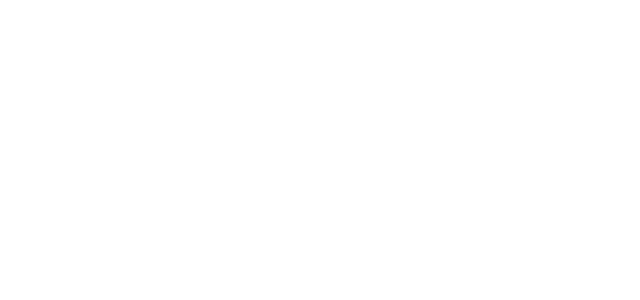
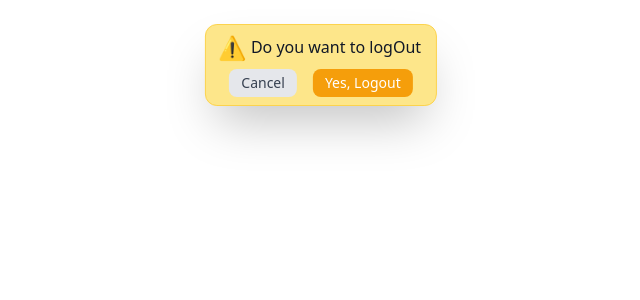
Before and after one commit to dineshkhichar569/jobrix-company-module, a React (Vite) app in the folder frontend/: page /pop in a window 1280 px wide. Before the commit this address had no page. Shown: the top 300 px of the page, without its empty margins (319-959 px from the left). Built offline with nearby package versions, Linux system fonts and the light colour scheme; a web font is replaced by a local one.

Commit message:
working on confirm popup

```diff
--- a/frontend/src/App.jsx
+++ b/frontend/src/App.jsx
@@ -7,6 +7,7 @@
 import AdminDashboard from "./pages/admin/AdminDashboard";
 import IsLoggedInRoute from "./guards/isLoggedInRoute";
 import LoggedOutOnlyRoute from "./guards/LoggedOutOnlyRoute";
+import ConfirmPopup from "./components/ui/popUpMessages/ConfirmPopUp";
 
 function App() {
   return (
@@ -22,6 +23,23 @@
         <Route element={<IsLoggedInRoute />}>
           <Route path="/admin/*" element={<AdminDashboard />} />
         </Route>
+
+        <Route
+          path="/pop"
+          element={
+            <ConfirmPopup
+              placeholder="Do you want to logOut"
+              icon="⚠️"
+              top="24px"
+              background="#FFFFFF"
+              color="white"
+              textSize="16px"
+              px="15px"
+              py="8px"
+              popUpDirection="top"
+            />
+          }
+        />
       </Routes>
     </>
   );
--- /dev/null
+++ b/frontend/src/components/ui/popUpMessages/ConfirmPopUp.jsx
@@ -0,0 +1,61 @@
+import { AnimatePresence, motion } from "framer-motion";
+
+function ConfirmPopup({
+  placeholder,
+  icon,
+  top,
+  bottom,
+  color,
+  background,
+  textSize,
+  px,
+  py,
+  popUpDirection,
+}) {
+  const yOffset = popUpDirection === "top" ? -40 : 40;
+  return (
+    <motion.div
+      initial={{ y: yOffset, x: "-50%" }}
+      animate={{ y: 0, x: "-50%" }}
+      exit={{ y: yOffset, x: "-50%" }}
+      transition={{ duration: 0.3, ease: "easeIn" }}
+      style={{
+        top,
+        bottom,
+        // backgroundColor: background,
+        color,
+        fontSize: textSize,
+        padding: `${py} ${px}`,
+      }}
+      className="fixed left-1/2 rounded-xl shadow-2xl font-medium z-50 space-y-2 border border-amber-300 text-gray-900 bg-amber-200"
+    >
+      <span className="flex items-center gap-2">
+        {/* for animated emoji */}
+        <motion.span
+          initial={{ scale: 0, rotate: 0 }}
+          animate={{ scale: 1.2, rotate: 0 }}
+          transition={{
+            type: "spring",
+            stiffness: 400,
+            damping: 1,
+          }}
+          className="text-lg"
+        >
+          {icon}
+        </motion.span>
+
+        <span className="text-gray-900">{placeholder}</span>
+      </span>
+      <div className="flex items-center justify-center gap-4 text-sm">
+        <button className="bg-gray-200 hover:bg-gray-400 text-gray-700 px-3 py-1 rounded-lg transition-all duration-200">
+          Cancel
+        </button>
+        <button className="bg-amber-500 hover:bg-amber-600 text-white px-3 py-1 rounded-lg transition-all duration-200">
+          Yes, Logout
+        </button>
+      </div>
+    </motion.div>
+  );
+}
+
+export default ConfirmPopup;
```
Also changed, not shown: 1 other file (tests, documents, lock files or other folders).
